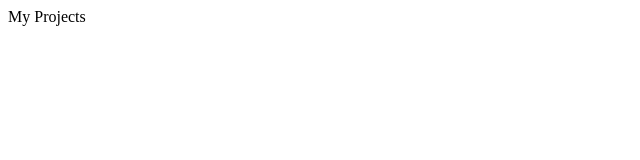
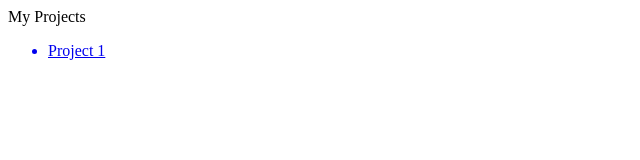
Before and after one commit to brittsage/brittsage.github.io, a plain HTML site: page index.html in a window 1280 px wide. Shown: the full height of the page, 0-640 px from the left. Drawn offline with Linux system fonts and the light colour scheme.

Commit message:
Update index.html

```diff
--- a/index.html
+++ b/index.html
@@ -1,8 +1,7 @@
 <!DOCTYPE html>
 
 <html>
-
-  <head>
+<head>
     <title>My Website</title>
   </head>
 
@@ -10,6 +9,12 @@
 
      <hl>My Projects</hl>
 
-     </body>
+    <ul>
 
-</html>
+      <a href="project1.html"><li>Project 1</li></a>
+
+     </ul>
+
+  </body>
+
+  </html>
```
